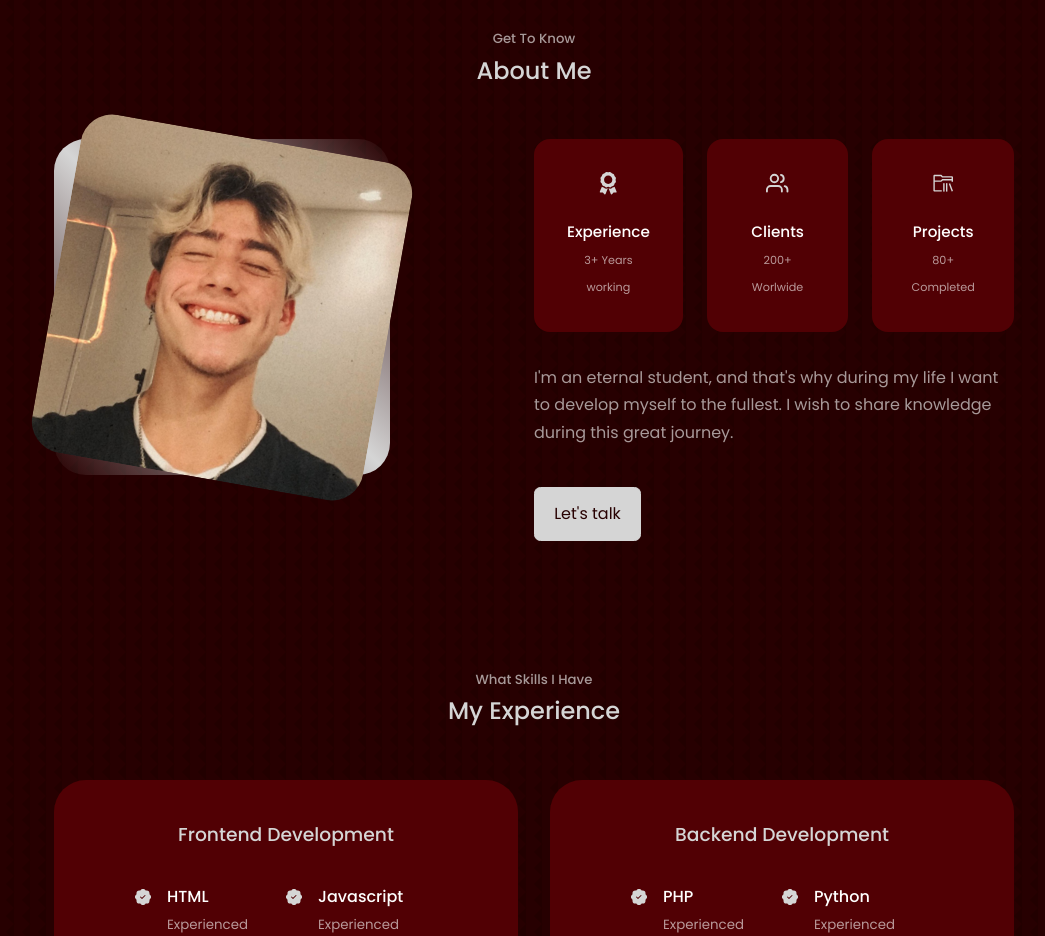
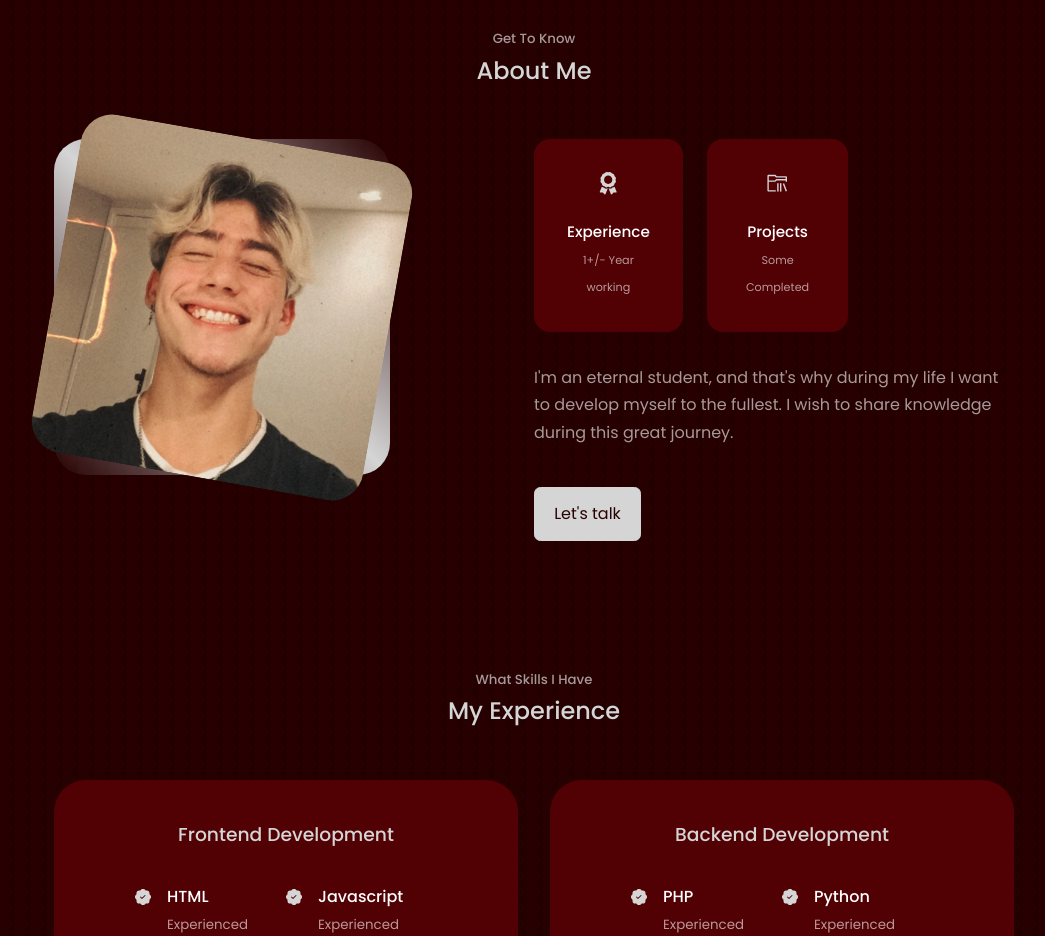
Before and after one commit to JGabriel-SL/portfolio, a React (Create React App) app: page / in a window 1280 px wide. Shown: the part 900-1836 px from the top of the page, without its empty margins (106-1151 px from the left). Built offline with nearby package versions, Linux system fonts and the light colour scheme; the HTML template or start-up script is replaced by a standard one.

Commit message:
updating data

```diff
--- a/src/components/about/About.jsx
+++ b/src/components/about/About.jsx
@@ -25,17 +25,17 @@ const About = () => {
                         <article className='about__card'>
                             <FaAward className='about__icon '/>
                             <h5>Experience</h5>
-                            <small>3+ Years working</small>
+                            <small>1+/- Year working</small>
                         </article>
-                        <article className='about__card'>
+                        {/* <article className='about__card'>
                             <FiUsers className='about__icon '/>
                             <h5>Clients</h5>
                             <small>200+ Worlwide</small>
-                        </article>
+                        </article> */}
                         <article className='about__card'>
                             <VscFolderLibrary className='about__icon '/>
                             <h5>Projects</h5>
-                            <small>80+ Completed</small>
+                            <small>Some Completed</small>
                         </article>
                     </div>
                     <p>
--- a/src/components/portifolio/Portifolio.jsx
+++ b/src/components/portifolio/Portifolio.jsx
@@ -18,7 +18,7 @@ const data = [
 
 const Portifolio = () => {
   return (
-    <section id='portifolio'>
+    <section id='portfolio'>
       <h5>My Recent Work</h5>
       <h2>Portfolio</h2>
 
```
